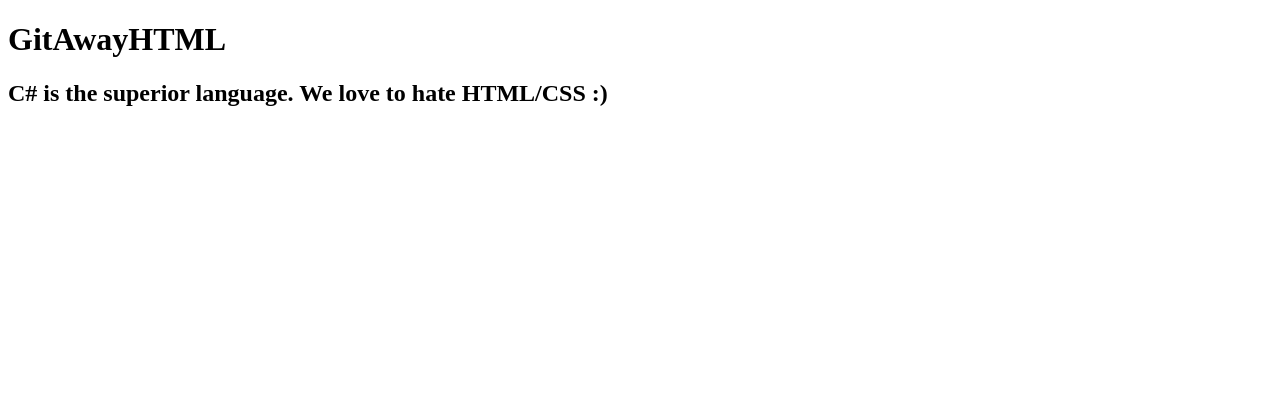
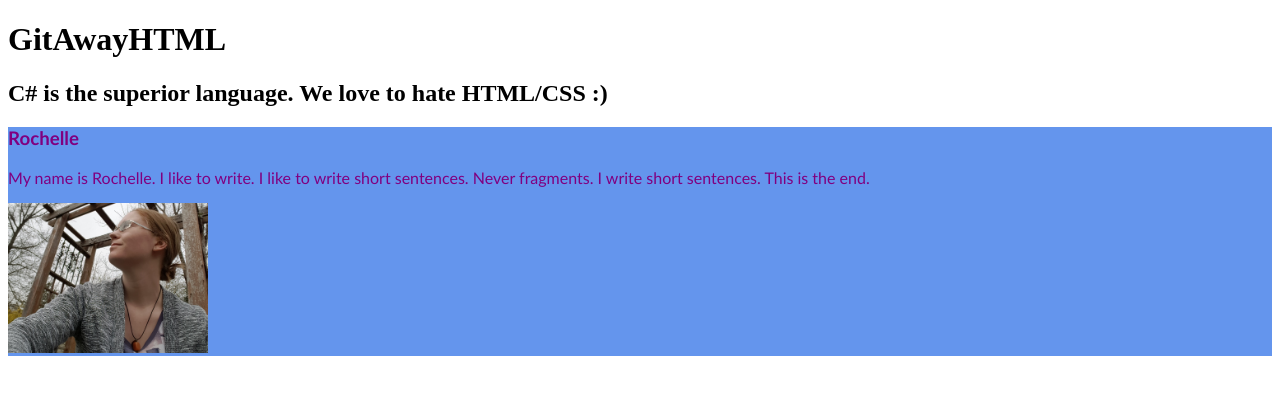
Before and after one commit to MSteele94/GitAwayHTML, a plain HTML site: page index.html in a window 1280 px wide. Drawn offline with Linux system fonts and the light colour scheme.

Commit message:
Rochelle's initial push

```diff
--- a/index.html
+++ b/index.html
@@ -5,6 +5,7 @@
     <meta charset="UTF-8">
     <meta http-equiv="X-UA-Compatible" content="IE=edge">
     <meta name="viewport" content="width=device-width, initial-scale=1.0">
+    <link rel="stylesheet" href="main.css">
     <title>TeamGitExcercise</title>
 </head>
 
@@ -20,7 +21,11 @@
 
 
     <div class="rochelle">
-
+        <h3>Rochelle</h3>
+        <p>
+            My name is Rochelle. I like to write. I like to write short sentences. Never fragments. I write short sentences. This is the end.
+        </p>
+        <img src="Assets/rochelle.jpg" alt="Rochelle's picture" style="width: 200px; height: 150px"/>
     </div>
 
 
--- a/main.css
+++ b/main.css
@@ -0,0 +1,5 @@
+.rochelle{
+    font-family:'Trebuchet MS', 'Lucida Sans Unicode', 'Lucida Grande', 'Lucida Sans', Arial, sans-serif;
+    background-color:cornflowerblue;
+    color: purple;
+}
```
Also changed, not shown: Assets/rochelle.jpg (added).
